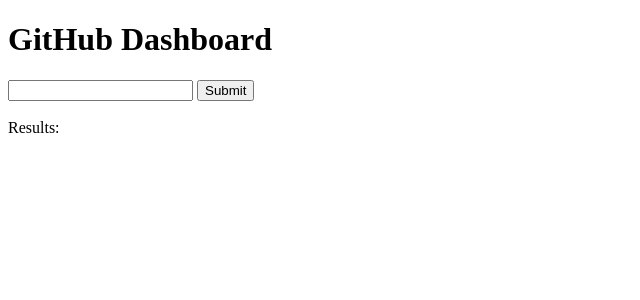
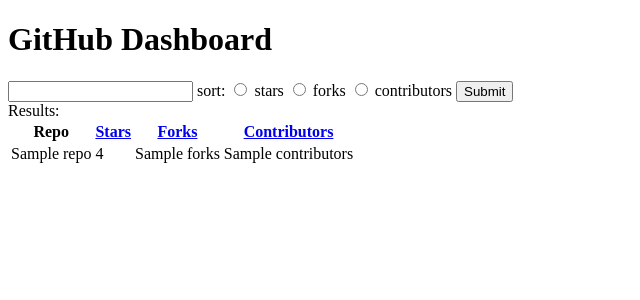
Before and after one commit to zackkitzmiller/pillarapp, a Flask app: template github_dash/templates/search.html in a window 1280 px wide. Shown: the top 300 px of the page, without its empty margins (0-640 px from the left). Run offline with Flask 2, Linux system fonts and the light colour scheme; the template is opened without the code that fills it: most values are stand-ins (such as "Sample title", 1, 10 or a date in 2020); parts of the project's set-up code (start-up, migrations or seed data) failed here and were passed over.

Commit message:
much more work

```diff
--- /dev/null
+++ b/github_dash/cache.py
@@ -0,0 +1,3 @@
+import redis
+
+client = redis.Redis(host='localhost')
--- a/github_dash/github_client.py
+++ /dev/null
@@ -1,20 +0,0 @@
-import logging
-import os
-
-from exceptions import TokenNotFoundException
-
-from github import Github
-
-logger = logging.getLogger(__name__)
-logging.basicConfig()
-
-GITHUB_API_TOKEN = os.environ.get('GITHUB_API_TOKEN')
-STARS_SORT = "stars"
-FORKS_SORT = "forks"
-
-
-if GITHUB_API_TOKEN is None:
-    logger.error('GitHub API Token Not Found')
-    raise TokenNotFoundException
-
-client = Github(GITHUB_API_TOKEN)
--- a/github_dash/server.py
+++ b/github_dash/server.py
@@ -1,16 +1,15 @@
 from flask import Flask, render_template, request
 
 from exceptions import (
-    OrginizationNotFoundException,
     OrginizationRequiredException
 )
-from github_client import client, STARS_SORT
+from source_control_clients import github_client
 
 app = Flask(__name__)
 
 @app.route('/')
 def home():
-    return render_template('home.html')
+    return render_template('base.html')
 
 
 @app.route('/search')
@@ -19,14 +18,7 @@
     if org is None:
         raise OrginizationRequiredException
 
-    try:
-        org = client.get_organization(org)
-    except: # TODO, Name this Exception
-        raise OrginizationNotFoundException
+    sort_choice = request.args.get('sort', github_client.DEFAULT_SORT)
+    repos = github_client.get_sorted_repos(org, sort=sort_choice)
 
-    print org
-    repos = org.get_repos()
-    for repo in repos:
-        print repo.stargazers_count
-
-    return render_template('search.html')
+    return render_template('search.html', repos=repos, orginization=org)
--- /dev/null
+++ b/github_dash/source_control_clients/github_client.py
@@ -0,0 +1,84 @@
+import logging
+import os
+
+
+from ..exceptions import (
+    InvalidSortException,
+    OrginizationNotFoundException,
+    TokenNotFoundException
+)
+from ..cache import client
+
+from github import Github
+
+
+logger = logging.getLogger(__name__)
+logging.basicConfig()
+
+CACHE_TTL = 24 * 60 * 60
+GITHUB_API_TOKEN = os.environ.get('GITHUB_API_TOKEN')
+DEFAULT_SORT = STARS_SORT = "stars"
+FORKS_SORT = "forks"
+CONTRIBUTORS_SORT = "contributors"
+VALID_SORTS = frozenset((DEFAULT_SORT, FORKS_SORT, CONTRIBUTORS_SORT))
+
+if GITHUB_API_TOKEN is None:
+    logger.error('GitHub API Token Not Found')
+    raise TokenNotFoundException
+
+_client = Github(GITHUB_API_TOKEN)
+
+
+# Todo Cache?
+def get_sorted_repos(orginization, sort=STARS_SORT):
+    try:
+        org = _client.get_organization(orginization)
+    except: # TODO, Name this Exception
+        raise OrginizationNotFoundException
+
+    if sort not in VALID_SORTS:
+        raise InvalidSortException
+
+    # Sorting doesn't work w/ this client, we're going to have to do it
+    # in memory, learned this too late in the game to choose a different client
+    # or write my own. RIP
+    _repos = []
+    repos = org.get_repos(type='sources')
+    for repo in repos:
+        _repos.append({
+            'name': repo.name,
+            'stars': repo.stargazers_count,
+            'forks': repo.forks_count,
+            'contributors': get_contributor_count(repo)
+        })
+
+    return sorted(_repos, key=lambda x: x[sort], reverse=True)
+
+
+# little helper here, because we get a generator back from repo.get_contributors
+def get_contributor_count(repo):
+
+    # this is really really slow.
+    cached_count = client.get(repo.name + ":contributor_count")
+    logger.error("looking in cache {0}".format(repo.name))
+    if cached_count:
+        logger.error('found in cache {0}'.format(repo.name))
+        return cached_count
+
+    logger.error('not cached {0}'.format(repo.name))
+    contributor_count = 0
+    try:
+        contributors = repo.get_stats_contributors()
+    except Exception: # todo name
+        return contributor_count
+
+    if contributors is not None:
+        for contributor in contributors:
+            contributor_count += 1
+            # Hack - short circuit at 15. This endpoint is incredibly slow.
+            # I don't have a good solution for this yet.
+            if contributor_count >= 15:
+                break
+
+    client.setex(repo.name + ":contributor_count", CACHE_TTL, int(contributor_count))
+    return contributor_count
--- a/github_dash/templates/home.html
+++ b/github_dash/templates/base.html
@@ -11,9 +11,15 @@
     <form action="/search" method="GET">
 
         <input type="text" name="orginization"/>
+        sort:
+        <input type="radio" name="sort" value="stars"> stars
+        <input type="radio" name="sort" value="forks"> forks
+        <input type="radio" name="sort" value="contributors"> contributors
         <input type="submit">
 
     </form>
 
+    {% block search_results %}
+    {% endblock %}
   </body>
 </html>
--- a/github_dash/templates/search.html
+++ b/github_dash/templates/search.html
@@ -1,26 +1,21 @@
-<!DOCTYPE html>
-<html>
-  <head>
-    <meta charset="UTF-8">
-    <title>title</title>
-  </head>
-  <body>
-
-    <h1>GitHub Dashboard</h1>
-
-    <form action="/search" method="GET">
-
-        <input type="text" name="repo"/>
-        <input type="submit">
-
-    </form>
-
-    <br>
-
+{% extends "base.html" %}    <br>
+{% block search_results %}
+{% if repos %}
     Results:
-    <ol>
-
-    </ol>
-
-  </body>
-</html>
+    <table>
+        <tr>
+            <th>Repo</th>
+            <th><a href="/search?orginization={{ orginization }}&sort=stars">Stars</a></th>
+            <th><a href="/search?orginization={{ orginization }}&sort=forks">Forks</a></th>
+            <th><a href="/search?orginization={{ orginization }}&sort=contributors">Contributors</a></th>
+        </tr>
+        {% for repo in repos %}
+            <tr>
+                <td>{{ repo.name }}</td>
+                <td>{{ repo.stars }}</td>
+                <td>{{ repo.forks }}</td>
+                <td>{{ repo.contributors }}</td>
+            </tr>
+        {% endfor %}
+{% endif %}
+{% endblock %}
```
Also changed, not shown: github_dash/exceptions.py (+8 -0 lines), README.md, github_dash/source_control_clients/__init__.py (added).
